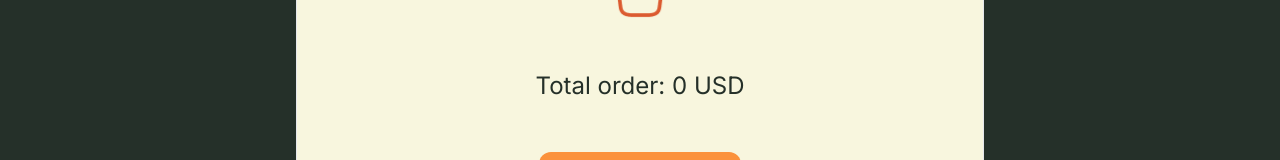
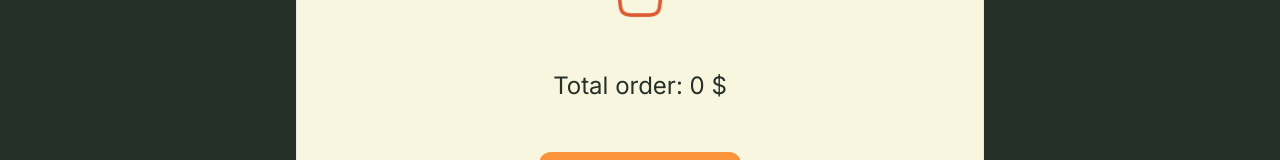
Before and after one commit to V1talquaaa/TheRoyalCurry, a Next.js app in the folder my-app/: page /cart in a window 1280 px wide. Shown: the part 316-476 px from the top of the page. Built offline with nearby package versions, Linux system fonts and the light colour scheme.

Commit message:
fix deployment issue

```diff
--- a/my-app/app/cart/page.jsx
+++ b/my-app/app/cart/page.jsx
@@ -61,7 +61,7 @@ const Cart = () => {
                 </div>
               );
             })}
-          <h3 className="my-[50px] text-2xl text-green">Total order: {totalPrice} USD</h3>
+          <h3 className="my-[50px] text-2xl text-green">Total order: {totalPrice} $</h3>
           <button
             type="submit"
             className="px-[75px] py-[15px] bg-orange-400 text-textLight rounded-[12px]"
```
Also changed, not shown: 1 other file (tests, documents, lock files or other folders).
